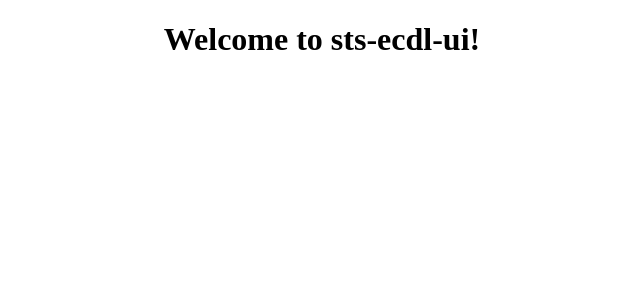
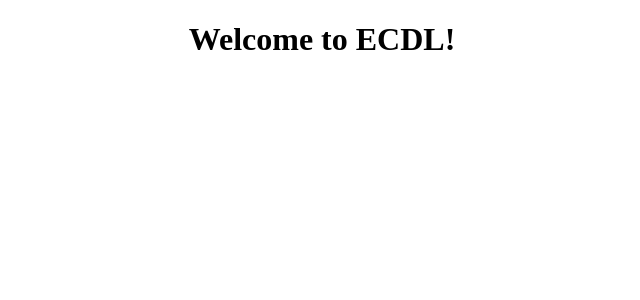
Before and after one commit to dulleo/sts-ecdl-ui, an Angular app: page / in a window 1280 px wide. Shown: the top 300 px of the page, without its empty margins (318-958 px from the left). Built offline with nearby package versions, Linux system fonts and the light colour scheme.

Commit message:
title changed

```diff
--- a/src/app/app.component.ts
+++ b/src/app/app.component.ts
@@ -6,5 +6,5 @@
   styleUrls: ['./app.component.css']
 })
 export class AppComponent {
-  title = 'sts-ecdl-ui';
+  title = 'ECDL';
 }
```
